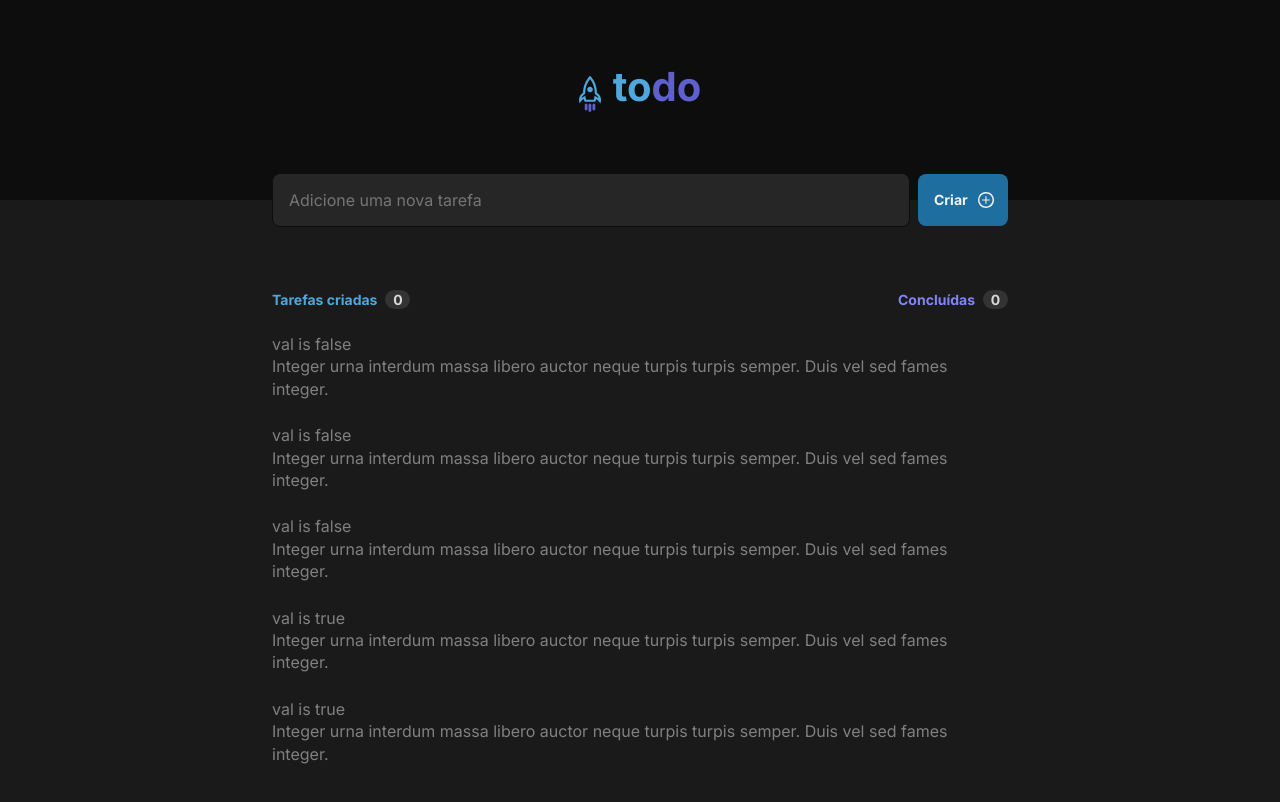
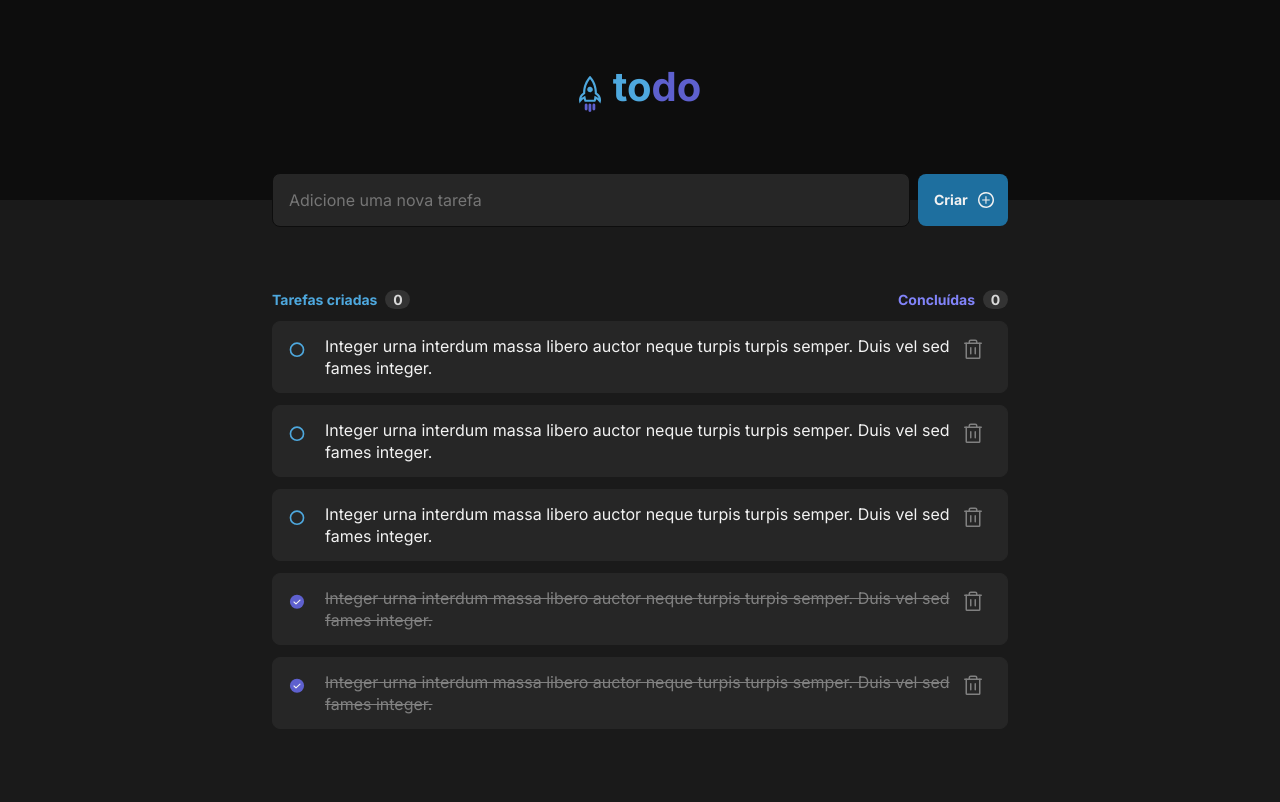
Before and after one commit to lmeilibr/ignite-01, a React (Vite) app in the folder desafio-01/: page / in a window 1280 px wide. Shown: the top 802 px of the page. Built offline with nearby package versions, Linux system fonts and the light colour scheme.

Commit message:
finish css

```diff
--- a/desafio-01/package.json
+++ b/desafio-01/package.json
@@ -10,7 +10,8 @@
   },
   "dependencies": {
     "react": "^18.2.0",
-    "react-dom": "^18.2.0"
+    "react-dom": "^18.2.0",
+    "phosphor-react": "^1.4.1"
   },
   "devDependencies": {
     "@types/react": "^18.0.26",
--- /dev/null
+++ b/desafio-01/src/components/TaskItem.module.css
@@ -0,0 +1,71 @@
+.task {
+    display: flex;
+    background: var(--gray-500);
+    width: 100%;
+    flex-direction: row;
+    align-items: flex-start;
+    border: 1px solid var(--gray-500);
+    border-radius: 8px;
+    height: 72px;
+}
+
+.icon {
+    display: flex;
+    position: absolute;
+    width: 52px;
+    margin: 19.27px 0 0 6px;
+}
+
+.completed{
+    position: absolute;
+    color: var(--gray-100);
+    fill: red;
+}
+
+.filledCircle{
+    position: absolute;
+    color: var(--purple-dark);
+}
+
+.completed circle{
+    visibility: hidden;
+}
+
+.completedText {
+    margin: auto auto auto 52px;
+    color: var(--gray-300);
+    text-decoration-line: line-through;
+}
+
+.text {
+    display: flex;
+    align-items: flex-start;
+    margin: auto auto auto 52px;
+    color: var(--gray-100);
+}
+
+.text circle{
+    visibility: hidden;
+}
+
+.todoCircle circle{
+    color: var(--blue);
+}
+
+.todoCircle:hover circle{
+    fill: var(--blue-dark);
+}
+
+.icon:hover svg{
+    fill: var(--purple);
+}
+
+.trash{
+    margin-top: 16px;
+    margin-right: 16px;
+    color: var(--gray-300);
+}
+
+.trash:hover{
+    color: var(--danger);
+}
--- a/desafio-01/src/components/TaskItem.tsx
+++ b/desafio-01/src/components/TaskItem.tsx
@@ -1,3 +1,6 @@
+import {CheckCircle, Circle, Trash} from "phosphor-react"
+import styles from './TaskItem.module.css'
+
 export interface TaskProps {
     isCompleted: boolean
     text: string
@@ -5,10 +8,44 @@ export interface TaskProps {
 
 
 export function TaskItem({isCompleted, text}: TaskProps) {
+    function taskText() {
+        if (isCompleted) {
+            return styles.completedText
+        } else {
+            return styles.text
+        }
+    }
+
+    function getIcon() {
+        if (isCompleted) {
+            return <>
+                <div className={styles.filledCircle}>
+                    <Circle size={17.45} weight={"fill"}/>
+                </div>
+                <div className={styles.completed}>
+                    <CheckCircle
+                        size={17.45}
+                    />
+                </div>
+            </>;
+        } else {
+            return <>
+                <div className={styles.todoCircle}>
+                    <Circle size={17.45} weight={"bold"}/>
+                </div>
+            </>;
+        }
+    }
+
     return (
-        <div>
-            <div>{`val is ${isCompleted}`}</div>
-            <div>{text}</div>
+        <div className={styles.task}>
+            <div className={styles.icon}>
+                {getIcon()}
+            </div>
+            <div className={taskText()}>{text}</div>
+            <div className={styles.trash}>
+                <Trash size={24}/>
+            </div>
         </div>
     )
 }
--- a/desafio-01/src/components/Tasks.module.css
+++ b/desafio-01/src/components/Tasks.module.css
@@ -3,11 +3,12 @@
     flex-direction: column;
     align-items: flex-end;
     padding: 0;
-    gap: 24px;
+    gap: 12px;
 
     position: absolute;
     width: 736px;
-    height: 287px;
+    /*height: 72px;*/
+    height: 100%;
     left: calc(50% - 736px / 2);
     top: 290px;
 }
@@ -66,7 +67,7 @@
     border-radius: 999px;
 }
 
-.clipboard{
+.clipboard {
     display: flex;
     box-sizing: border-box;
     flex-direction: column;
@@ -82,6 +83,7 @@
     border-top: 1px solid var(--gray-400);
     border-radius: 8px;
 }
+
 .clipboard img {
     width: 56px;
 
```
Also changed, not shown: 1 other file (tests, documents, lock files or other folders).
